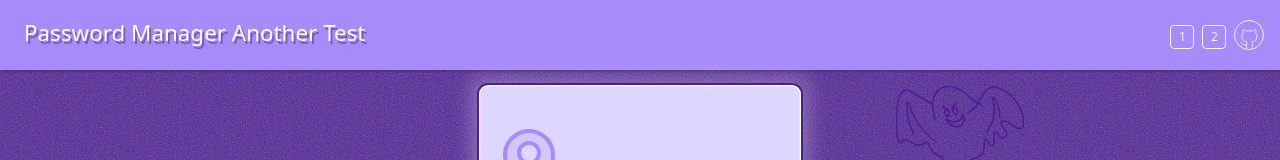
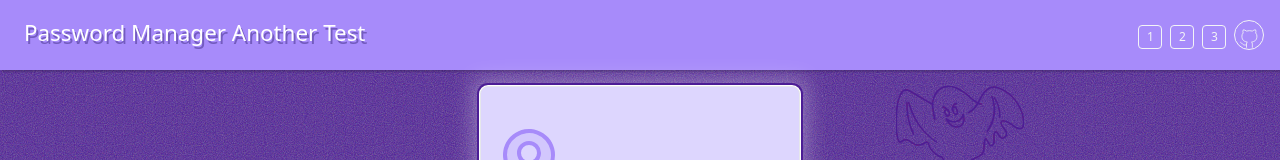
Before and after one commit to maxzz/test-pm-second, a React (Vite) app: page / in a window 1280 px wide. Shown: the top 160 px of the page. Built offline with nearby package versions, Linux system fonts and the light colour scheme.

Commit message:
Fix links; update readme

```diff
--- a/src/App.tsx
+++ b/src/App.tsx
@@ -21,10 +21,13 @@ function Header() {
                     <a href="https://maxzz.github.io/test-pm-second">
                         <div className="px-2 mt-1 w-6 h-6 text-xs text-gray-100 border-gray-100 border rounded grid place-items-center" title="Reload this page">2</div>
                     </a>
+                    <a href="https://maxzz.github.io/test-pm-domain-logins">
+                        <div className="px-2 mt-1 w-6 h-6 text-xs text-gray-100 border-gray-100 border rounded grid place-items-center" title="Open test-pm-domain-logins">3</div>
+                    </a>
                 </div>
                 <a
                     className="p-1 pt-2 pb-0 border rounded-full text-gray-100 border-gray-100"
-                    href="https://github.com/maxzz/test-pm-second/#Other-test-pages" target="_blank"
+                    href="https://github.com/maxzz/test-pm-second/#other-test-pages" target="_blank"
                     title="Open GitHub source code"
                 >
                     <div className="w-5 h-5">
```
Also changed, not shown: 1 other file (tests, documents, lock files or other folders).
